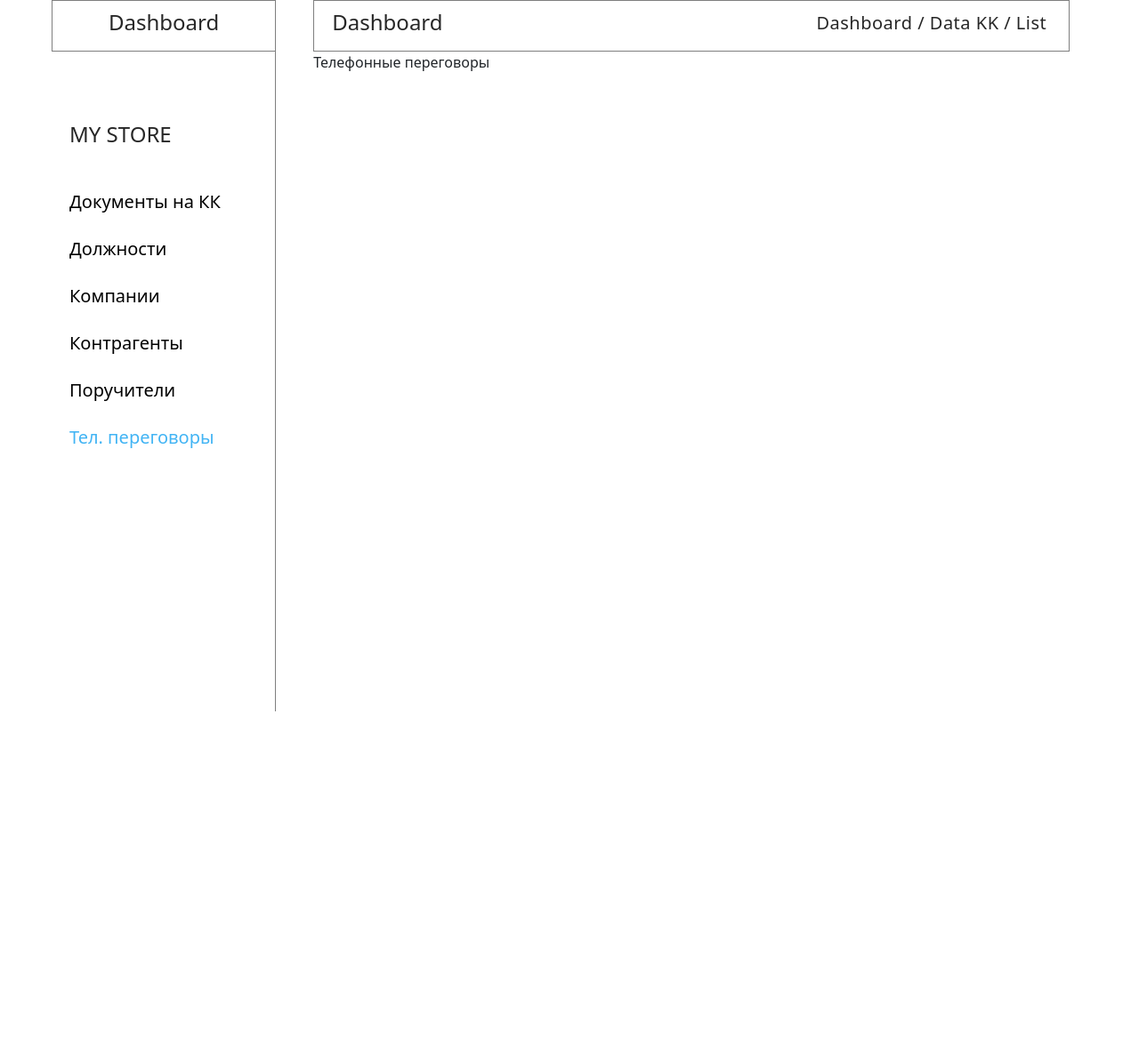
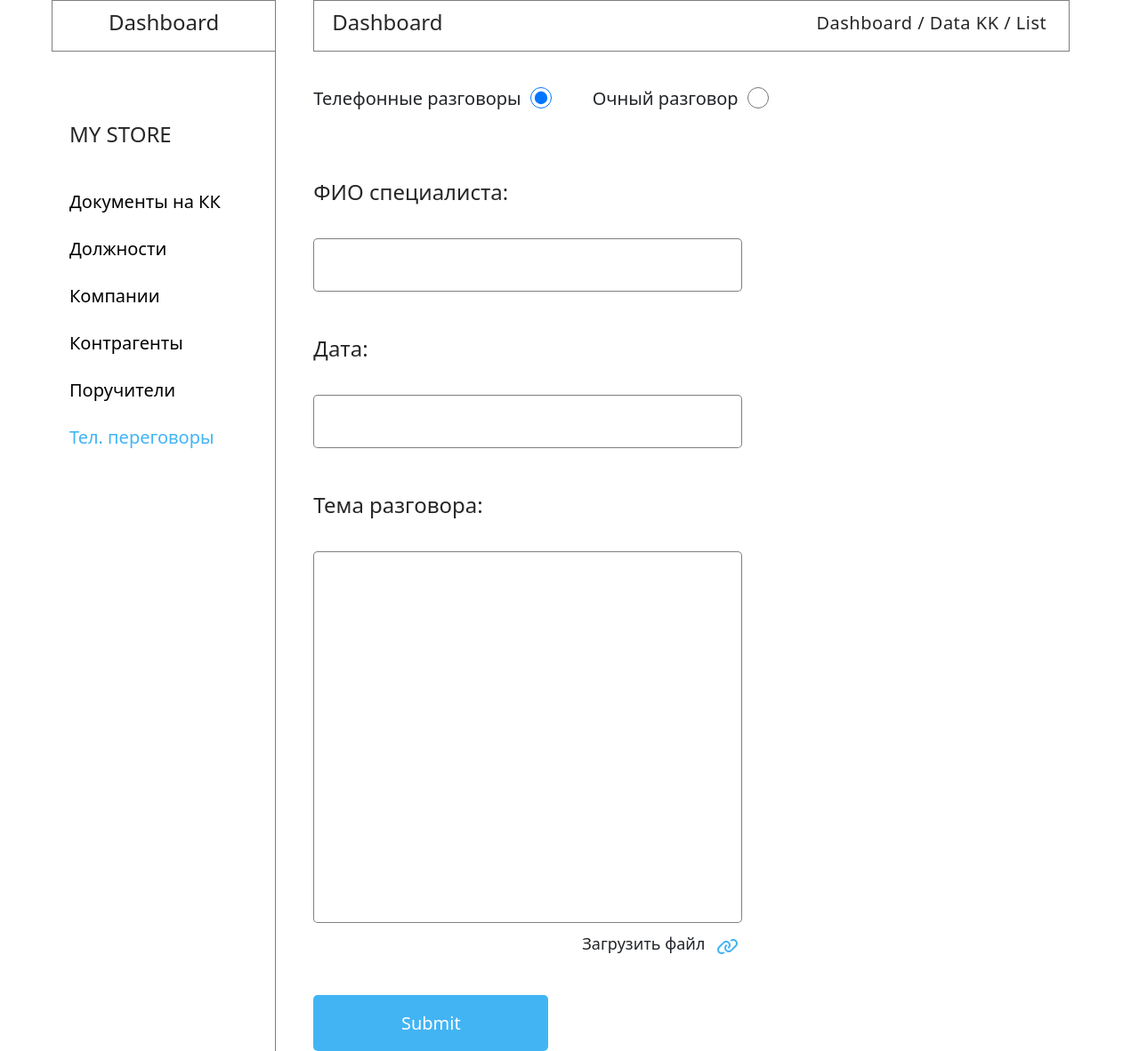
Before and after one commit to AidanaTur7777/srm, a React (Create React App) app: page /conversations in a window 1280 px wide. Shown: the whole page at 89% size. Before the commit the page ends 800 px from the top, so only its background shows below. Built offline with nearby package versions, Linux system fonts and the light colour scheme.

Commit message:
Added new pages

```diff
--- /dev/null
+++ b/src/assets/icons/GlobalSvgSelector.jsx
@@ -0,0 +1,29 @@
+import React from "react";
+
+const GlobalSvgSelector = ({ id }) => {
+  switch (id) {
+    case "clip":
+      return (
+        <svg
+          width="32"
+          height="32"
+          viewBox="0 0 32 32"
+          fill="none"
+          xmlns="http://www.w3.org/2000/svg"
+        >
+          <path
+            d="M8.94652 25.0003C7.96783 25.0004 7.01109 24.7103 6.19731 24.1666C5.38353 23.6229 4.74926 22.8501 4.37472 21.9459C4.00018 21.0417 3.90219 20.0468 4.09315 19.0869C4.28411 18.127 4.75544 17.2453 5.44752 16.5533L10.5535 11.4493C11.4815 10.5213 12.7401 10 14.0525 10C15.3649 10 16.6235 10.5213 17.5515 11.4493C18.4795 12.3773 19.0009 13.636 19.0009 14.9483C19.0009 16.2607 18.4795 17.5193 17.5515 18.4473L16.9985 18.9993L15.5835 17.5863L16.1405 17.0293C16.6914 16.4758 17.0003 15.7264 16.9996 14.9455C16.9988 14.1646 16.6885 13.4158 16.1365 12.8633C15.5747 12.3272 14.8281 12.0281 14.0515 12.0281C13.275 12.0281 12.5283 12.3272 11.9665 12.8633L6.86252 17.9673C6.58852 18.241 6.37115 18.566 6.22285 18.9238C6.07454 19.2816 5.99821 19.6651 5.99821 20.0523C5.99821 20.4396 6.07454 20.8231 6.22285 21.1809C6.37115 21.5386 6.58852 21.8636 6.86252 22.1373C7.42429 22.6735 8.17098 22.9726 8.94752 22.9726C9.72406 22.9726 10.4708 22.6735 11.0325 22.1373L12.4465 23.5513C11.9879 24.0122 11.4424 24.3776 10.8416 24.6263C10.2409 24.8751 9.59674 25.0022 8.94652 25.0003Z"
+            fill="#42B4F4"
+          />
+          <path
+            d="M16.9465 23.0003C15.9678 23.0004 15.0111 22.7103 14.1973 22.1666C13.3835 21.6229 12.7493 20.8501 12.3747 19.9459C12.0002 19.0417 11.9022 18.0468 12.0931 17.0869C12.2841 16.127 12.7554 15.2453 13.4475 14.5533L14.0005 14.0013L15.4145 15.4163L14.8625 15.9683C14.3097 16.5212 13.9991 17.271 13.9991 18.0528C13.9991 18.8347 14.3097 19.5845 14.8625 20.1373C15.4243 20.6735 16.171 20.9726 16.9475 20.9726C17.7241 20.9726 18.4708 20.6735 19.0325 20.1373L24.1375 15.0323C24.6893 14.4791 24.9992 13.7297 24.9992 12.9483C24.9992 12.167 24.6893 11.4175 24.1375 10.8643C23.5758 10.3282 22.8291 10.0291 22.0525 10.0291C21.276 10.0291 20.5293 10.3282 19.9675 10.8643L18.5535 9.44933C19.4815 8.52134 20.7401 8 22.0525 8C23.3649 8 24.6235 8.52134 25.5515 9.44933C26.4795 10.3773 27.0009 11.636 27.0009 12.9483C27.0009 14.2607 26.4795 15.5193 25.5515 16.4473L20.4475 21.5503C19.9889 22.0113 19.4434 22.3768 18.8427 22.6257C18.2419 22.8746 17.5978 23.0019 16.9475 23.0003H16.9465Z"
+            fill="#42B4F4"
+          />
+        </svg>
+      );
+    default:
+      return null;
+  }
+};
+
+export default GlobalSvgSelector;
--- /dev/null
+++ b/src/components/Button/Button.jsx
@@ -0,0 +1,8 @@
+import React from "react";
+import cl from "./button.module.scss";
+
+const Button = () => {
+  return <button className={cl.button}>Submit</button>;
+};
+
+export default Button;
--- /dev/null
+++ b/src/components/Button/button.module.scss
@@ -0,0 +1,13 @@
+.button {
+  width: 264px;
+  height: 63px;
+  left: 445px;
+  top: 1094px;
+  background: #42b4f4;
+  border-radius: 5px;
+  font-size: 20px;
+  line-height: 23px;
+  color: #ffffff;
+  border: none;
+  margin-top: 50px;
+}
--- /dev/null
+++ b/src/components/Input/Input.jsx
@@ -0,0 +1,15 @@
+import React from "react";
+import cl from "./input.module.scss";
+
+const Input = ({height="60px",width="482px"}) => {
+  return (
+    <input
+      type="text"
+      placeholder=""
+      className={cl.input}
+      style={{ height: `${height}`, width: `${width}` }}
+    />
+  );
+};
+
+export default Input;
--- /dev/null
+++ b/src/components/Input/input.module.scss
@@ -0,0 +1,7 @@
+.input {
+  width: 482px;
+  height: 60px;
+  border: 1px solid rgba(0, 0, 0, 0.5);
+  border-radius: 5px;
+  margin-top: 30px;
+}
--- a/src/index.scss
+++ b/src/index.scss
@@ -9,6 +9,7 @@ body {
   color: #000000;
   display: flex;
   justify-content: center;
+  background-color: #d2d2d2;
 }
 .App {
   width: 100%;
--- a/src/pages/Conversations.jsx
+++ b/src/pages/Conversations.jsx
@@ -1,9 +1,42 @@
-import React from "react";
-
+import React, { useState } from "react";
+import GlobalSvgSelector from "../assets/icons/GlobalSvgSelector";
+import Button from "../components/Button/Button";
+import Input from "../components/Input/Input";
 import cl from "../scss/conversations.module.scss";
+import { Radio } from "antd";
 
 const Conversations = () => {
-  return <div>Телефонные переговоры</div>;
+  return (
+    <div className={cl.conversations}>
+      <div className={cl.conversations__checkboxes}>
+        <label>
+          <span>Телефонные разговоры</span>
+          <input type="radio" name="" id="" checked="true"/>
+        </label>
+        <label>
+          <span>Очный разговор</span>
+          <input type="radio" name="" id="" />
+        </label>
+      </div>
+      <div className={cl.conversations__category}>
+        <h2 className={cl.conversations__title}>ФИО специалиста: </h2>
+        <Input />
+      </div>
+      <div className={cl.conversations__category}>
+        <h2 className={cl.conversations__title}>Дата: </h2>
+        <Input />
+      </div>
+      <div className={cl.conversations__category}>
+        <h2 className={cl.conversations__title}>Тема разговора: </h2>
+        <Input height="418px" />
+        <div className={cl.conversations__fileLoader}>
+          <span>Загрузить файл</span>
+          <GlobalSvgSelector id="clip" />
+        </div>
+      </div>
+      <Button />
+    </div>
+  );
 };
 
 export default Conversations;
--- a/src/pages/Documents.jsx
+++ b/src/pages/Documents.jsx
@@ -1,12 +1,42 @@
-import React from 'react'
-import cl from "../scss/documents.module.scss"
+import React from "react";
+import Input from "../components/Input/Input";
+import Button from "../components/Button/Button";
+import cl from "../scss/documents.module.scss";
 
 const Documents = () => {
   return (
-    <div>
-      Документы
+    <div className={cl.documents}>
+      <div className={cl.documents__category}>
+        <h2 className={cl.documents__title}>
+          Заключение кредитного эксперта (скан)
+        </h2>
+        <input type="file" />
+      </div>
+      <div className={cl.documents__category}>
+        <h2 className={cl.documents__title}>Решение КК (скан)</h2>
+        <input type="file" />
+      </div>
+      <div className={cl.documents__category}>
+        <h2 className={cl.documents__title}>
+          Все заключенные договора, перечень и сканы:
+        </h2>
+        <input type="file" />
+      </div>
+      <div className={cl.documents__category}>
+        <h2 className={cl.documents__title}>Скоринг:</h2>
+        <Input width="393px" height="60px" />
+      </div>
+      <div className={cl.documents__category}>
+        <h2 className={cl.documents__title}>id client:</h2>
+        <Input width="393px" height="47px" />
+      </div>
+      <div className={cl.documents__category}>
+        <h2 className={cl.documents__title}>id spec:</h2>
+        <Input width="393px" height="47px" />
+      </div>
+      <Button/>
     </div>
-  )
-}
+  );
+};
 
-export default Documents
+export default Documents;
--- a/src/pages/Positions.jsx
+++ b/src/pages/Positions.jsx
@@ -1,14 +1,22 @@
-import React from 'react'
+import React from "react";
+import Button from "../components/Button/Button";
+import Input from "../components/Input/Input";
 
-import cl from '../scss/positions.module.scss'
-
+import cl from "../scss/positions.module.scss";
 
 const Positions = () => {
   return (
-    <div>
-      Должности
+    <div className={cl.positions}>
+      <div className={cl.positions__content}>
+        <h2 className={cl.positons__title}>Наименование должности</h2>
+        <label>
+          <span>Ввести должность</span>
+          <Input width="100%" />
+        </label>
+        <Button />
+      </div>
     </div>
-  )
-}
+  );
+};
 
-export default Positions
+export default Positions;
--- a/src/scss/conversations.module.scss
+++ b/src/scss/conversations.module.scss
@@ -0,0 +1,51 @@
+.conversations {
+  .conversations__checkboxes {
+    display: flex;
+    margin-top: 40px;
+    padding-bottom: 30px;
+    label {
+      display: flex;
+      align-items: center;
+      &:last-child {
+        margin-left: 46px;
+      }
+      span {
+        font-weight: 400;
+        font-size: 20px;
+        line-height: 23px;
+      }
+      input {
+        width: 24px;
+        height: 24px;
+        margin-left: 10px;
+      }
+    }
+  }
+  .conversations__category {
+    width: 482px;
+    margin-top: 50px;
+    position: relative;
+    .conversations__title {
+      font-weight: 400;
+      font-size: 24px;
+      line-height: 28px;
+    }
+    .conversations__fileLoader {
+      margin-top: 10px;
+      position: absolute;
+      right: 0;
+      cursor: pointer;
+      span {
+        font-weight: 400;
+        font-size: 18px;
+        line-height: 21px;
+      }
+      svg {
+        margin-left: 10px;
+      }
+    }
+  }
+  button {
+    margin-top: 81px;
+  }
+}
--- a/src/scss/documents.module.scss
+++ b/src/scss/documents.module.scss
@@ -0,0 +1,15 @@
+.documents {
+  padding-top: 20px;
+  .documents__category {
+    margin-top: 50px;
+    position: relative;
+    .documents__title {
+      font-weight: 400;
+      font-size: 24px;
+      line-height: 28px;
+    }
+    input {
+      margin-top: 30px;
+    }
+  }
+}
--- a/src/scss/positions.module.scss
+++ b/src/scss/positions.module.scss
@@ -0,0 +1,18 @@
+.positions {
+  .positions__content {
+    margin-top: 100px;
+    .positions__title {
+      font-weight: 400;
+      font-size: 32px;
+      line-height: 38px;
+    }
+    label {
+      position: relative;
+      margin-top: 20px;
+      width: 100%;
+      span {
+        position: absolute;
+      }
+    }
+  }
+}
```
